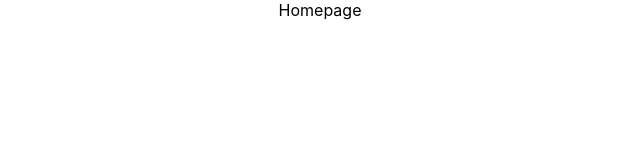
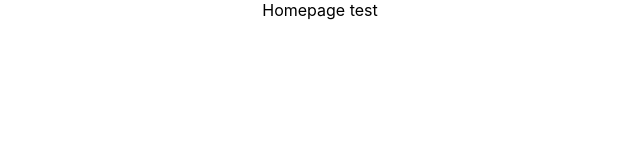
Before and after one commit to kpimbley/little-lemon-project, a React (Create React App) app in the folder little-lemon/: page / in a window 1280 px wide. Shown: the top 160 px of the page, without its empty margins (320-960 px from the left). Built offline with nearby package versions, Linux system fonts and the light colour scheme.

Commit message:
Changed app.js to have homepage test text

```diff
--- a/little-lemon/src/App.js
+++ b/little-lemon/src/App.js
@@ -3,7 +3,7 @@ import './App.css';
 function App() {
   return (
     <div className="App">
-      Homepage
+      Homepage test
     </div>
   );
 }
```
